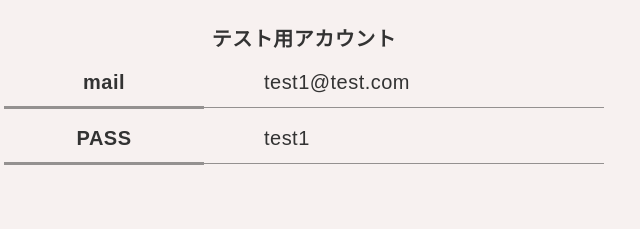
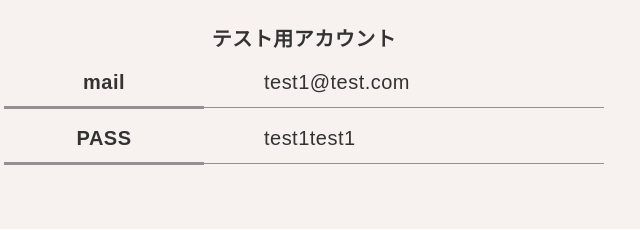
Before and after one commit to moonlight0905/portfolio-site, a plain HTML site: page works/02.html in a window 1280 px wide. Shown: the part 1343-1573 px from the top of the page, 336-976 px from the left. Drawn offline with nearby package versions, Linux system fonts and the light colour scheme.

Commit message:
PASS編集

```diff
--- a/works/02.html
+++ b/works/02.html
@@ -89,7 +89,7 @@
                 <tr>
                   <th>PASS</th>
                   <!-- 記載番号：10 -->
-                  <td>test1</td>
+                  <td>test1test1</td>
                 </tr>
               </table>
             </li>
```
